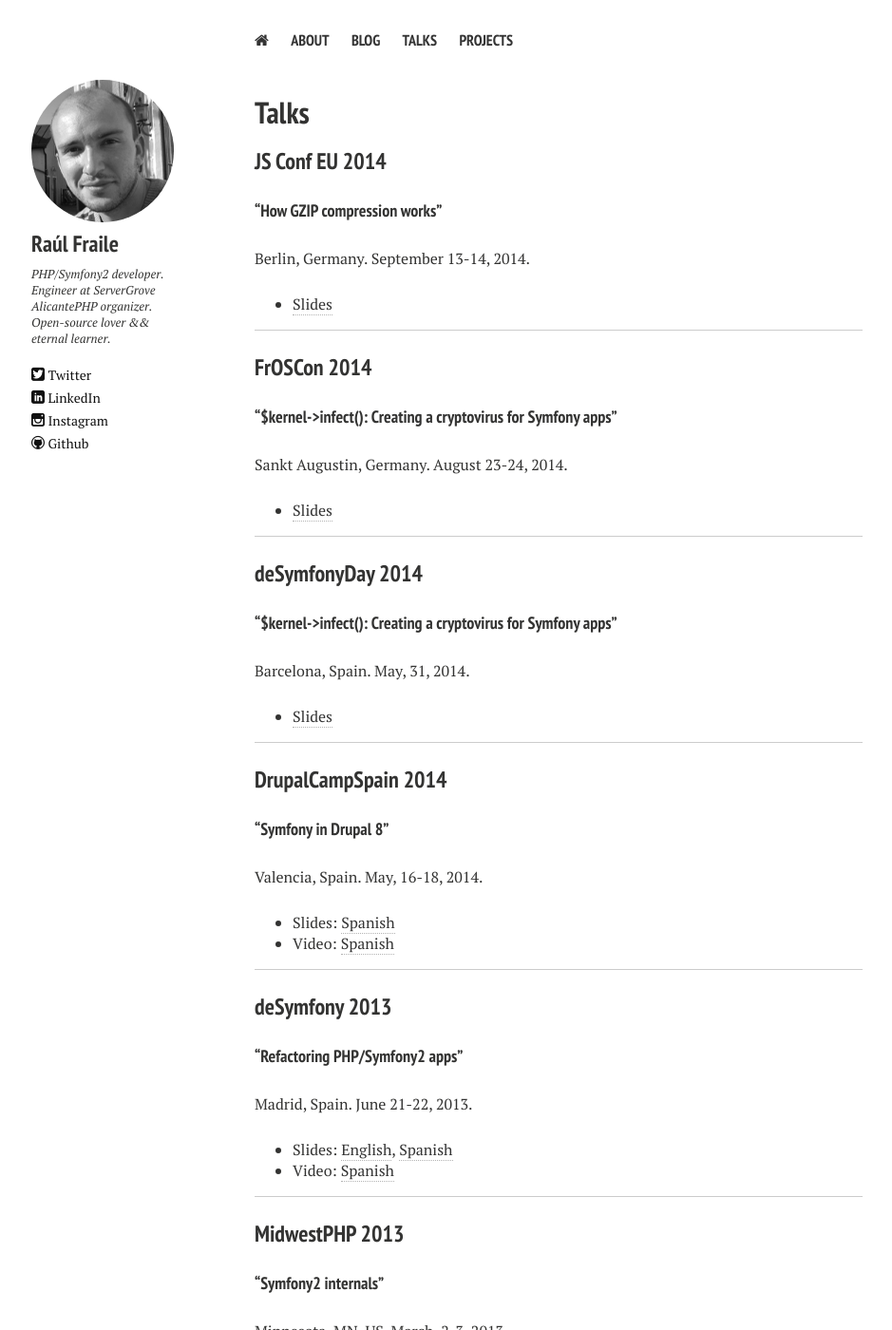
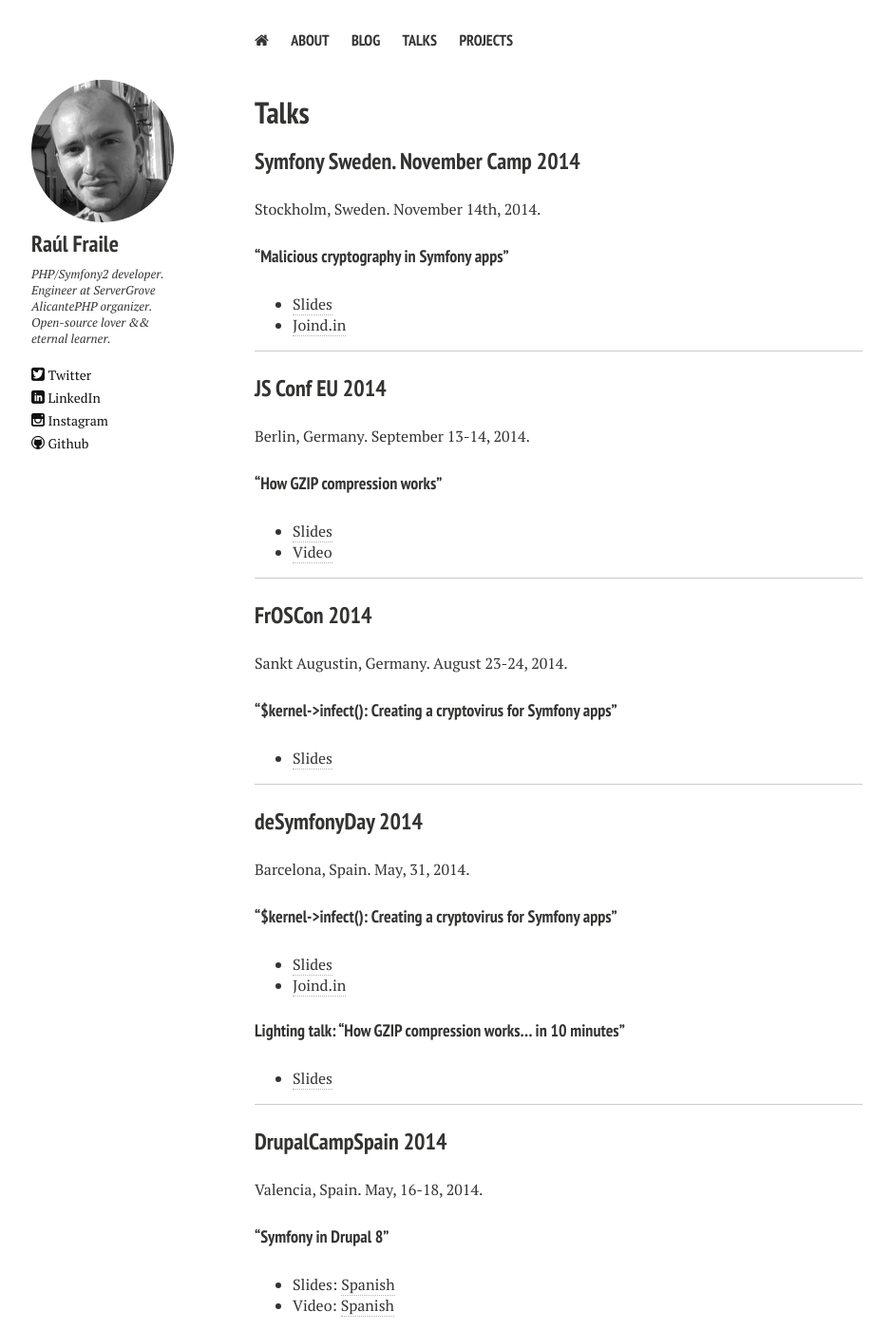
Before and after one commit to raulfraile/raulfraile.github.io, a Jekyll site: the page built from talks.md, in a window 1280 px wide and 1400 px high. Shown: the whole window at 95% size, without its empty margins (52-991 px from the left). Built offline with Jekyll 4.4.1, drawn with Linux system fonts in a browser that asks for light colours; nearby versions of some CDN libraries; some of the changed text lies outside the part shown.

Commit message:
Updated talks section

```diff
--- a/talks.md
+++ b/talks.md
@@ -11,21 +11,34 @@
   creditlink: http://texturelovers.com
 ---
 
+
+### Symfony Sweden. November Camp 2014
+
+Stockholm, Sweden. November 14th, 2014.
+
+#### “Malicious cryptography in Symfony apps”
+
+- [Slides](http://www.slideshare.net/raulfraile/kernelinfect-creating-a-cryptovirus-for-symfony2-apps)
+- [Joind.in](https://joind.in/talk/view/12539)
+
+***
+
 ### JS Conf EU 2014
+
+Berlin, Germany. September 13-14, 2014.
 
 #### “How GZIP compression works”
 
-Berlin, Germany. September 13-14, 2014.
-
-- [Slides](www.slideshare.net/raulfraile/how-gzip-compression-works-js-conf-eu-2014)
+- [Slides](http://www.slideshare.net/raulfraile/how-gzip-compression-works-js-conf-eu-2014)
+- [Video](https://www.youtube.com/watch?v=wLx5OGxOYUc)
 
 ***
 
 ### FrOSCon 2014
 
+Sankt Augustin, Germany. August 23-24, 2014.
+
 #### “$kernel->infect(): Creating a cryptovirus for Symfony apps”
-
-Sankt Augustin, Germany. August 23-24, 2014.
 
 - [Slides](http://www.slideshare.net/raulfraile/kernelinfect-creating-a-cryptovirus-for-symfony2-apps)
 
@@ -33,19 +46,24 @@
 
 ### deSymfonyDay 2014
 
+Barcelona, Spain. May, 31, 2014.
+
 #### “$kernel->infect(): Creating a cryptovirus for Symfony apps”
 
-Barcelona, Spain. May, 31, 2014.
+- [Slides](http://www.slideshare.net/raulfraile/kernelinfect-creating-a-cryptovirus-for-symfony2-apps)
+- [Joind.in](https://joind.in/talk/view/11356)
 
-- [Slides](http://www.slideshare.net/raulfraile/kernelinfect-creating-a-cryptovirus-for-symfony2-apps)
+#### Lighting talk: “How GZIP compression works... in 10 minutes”
+
+- [Slides](http://www.slideshare.net/raulfraile/how-gzip-works-in-10-minutes)
 
 ***
 
 ### DrupalCampSpain 2014
 
+Valencia, Spain. May, 16-18, 2014.
+
 #### “Symfony in Drupal 8”
-
-Valencia, Spain. May, 16-18, 2014.
 
 - Slides: [Spanish](http://www.slideshare.net/raulfraile/symfony-en-drupal-8-drupalcamp-spain)
 - Video: [Spanish](http://vimeo.com/98201836)
@@ -54,20 +72,21 @@
 
 ### deSymfony 2013
 
+Madrid, Spain. June 21-22, 2013.
+
 #### “Refactoring PHP/Symfony2 apps”
-
-Madrid, Spain. June 21-22, 2013.
 
 - Slides: [English](http://www.slideshare.net/raulfraile/refactoring-desymfony-english), [Spanish](http://www.slideshare.net/raulfraile/refactoring-desymfony)
 - Video: [Spanish](http://www.youtube.com/watch?v=uWislUx-Ho0)
+- [Joind.in](https://joind.in/talk/view/8835)
 
 ***
 
 ### MidwestPHP 2013
 
+Minnesota, MN, US. March, 2-3, 2013.
+
 #### “Symfony2 internals”
-
-Minnesota, MN, US. March, 2-3, 2013.
 
 - [Slides](http://www.slideshare.net/raulfraile/midwestphp-symfony2-internals)
 - [Joind.in](https://joind.in/talk/view/8225)
@@ -76,9 +95,9 @@
 
 ### AlicantePHP May-2013
 
+Alicante, Spain. May, 20, 2013.
+
 #### “PHP 2013″
-
-Alicante, Spain. May, 20, 2013.
 
 - Slides: [Spanish](http://www.slideshare.net/alicantePHP/php-2013-21545454)
 
@@ -86,9 +105,9 @@
 
 ### deSymfony 2012
 
+Castellón, Spain. June 15-16, 2012.
+
 #### “Symfony internals”
-
-Castellón, Spain. June 15-16, 2012.
 
 - Slides: [English](http://www.slideshare.net/raulfraile/symfony-internals-english), [Spanish](http://www.slideshare.net/raulfraile/desymfony-2012-symfony-internal)
 - Video: [Spanish](http://www.youtube.com/watch?v=D-871K44Ils)
@@ -97,9 +116,9 @@
 
 ### Jornadas Symfony2 Galicia, 2011
 
+Vigo, Spain. November 25-26, 2011.
+
 #### “Symfony2: Interacción con CSS, JS y HTML5″ & “Symfony2: Optimización y rendimiento”
-
-Vigo, Spain. November 25-26, 2011.
 
 - Slides: [(1) Spanish](http://www.slideshare.net/raulfraile/symfony2-interaccin-con-css-js-y-html5) & [(2) Spanish](http://www.slideshare.net/raulfraile/symfony2-optimizacin-y-rendimiento)
 - Video: [Spanish](http://www.youtube.com/watch?v=D8D0DwPLiRU)
```
